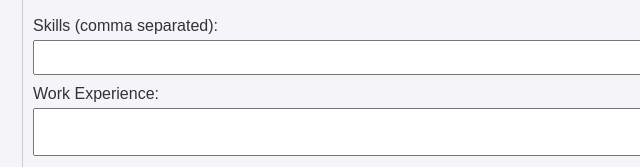
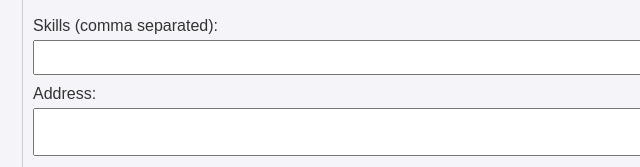
Before and after one commit to Awaisprogram/hackathon-3, a plain HTML site: page index.html in a window 1280 px wide. Shown: the part 778-945 px from the top of the page, 0-640 px from the left. Drawn offline with Linux system fonts and the light colour scheme.

Commit message:
changed heading

```diff
--- a/index.html
+++ b/index.html
@@ -41,7 +41,7 @@
         <legend>Skills</legend>
         <label for="skills">Skills (comma separated):</label>
         <input type="text" id="skills" name="skills" required minlength="3">
-        <label for="address">Work Experience:</label>
+        <label for="address">Address:</label>
         <textarea id="address" name="address" required minlength="10"></textarea>
         <label for="languages">Languages (comma separated):</label>
         <input type="text" id="languages" name="languages" required minlength="3">
```
